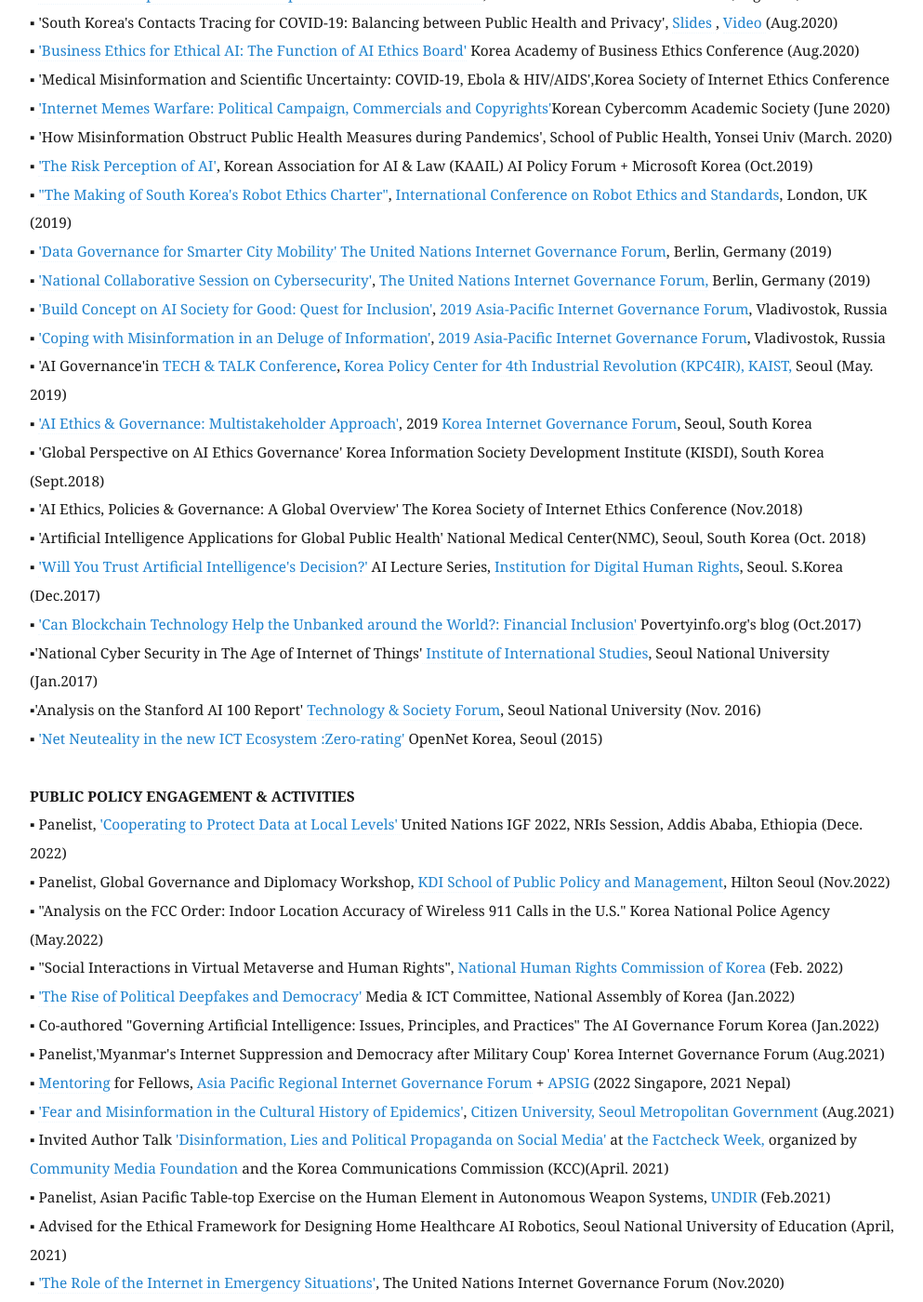
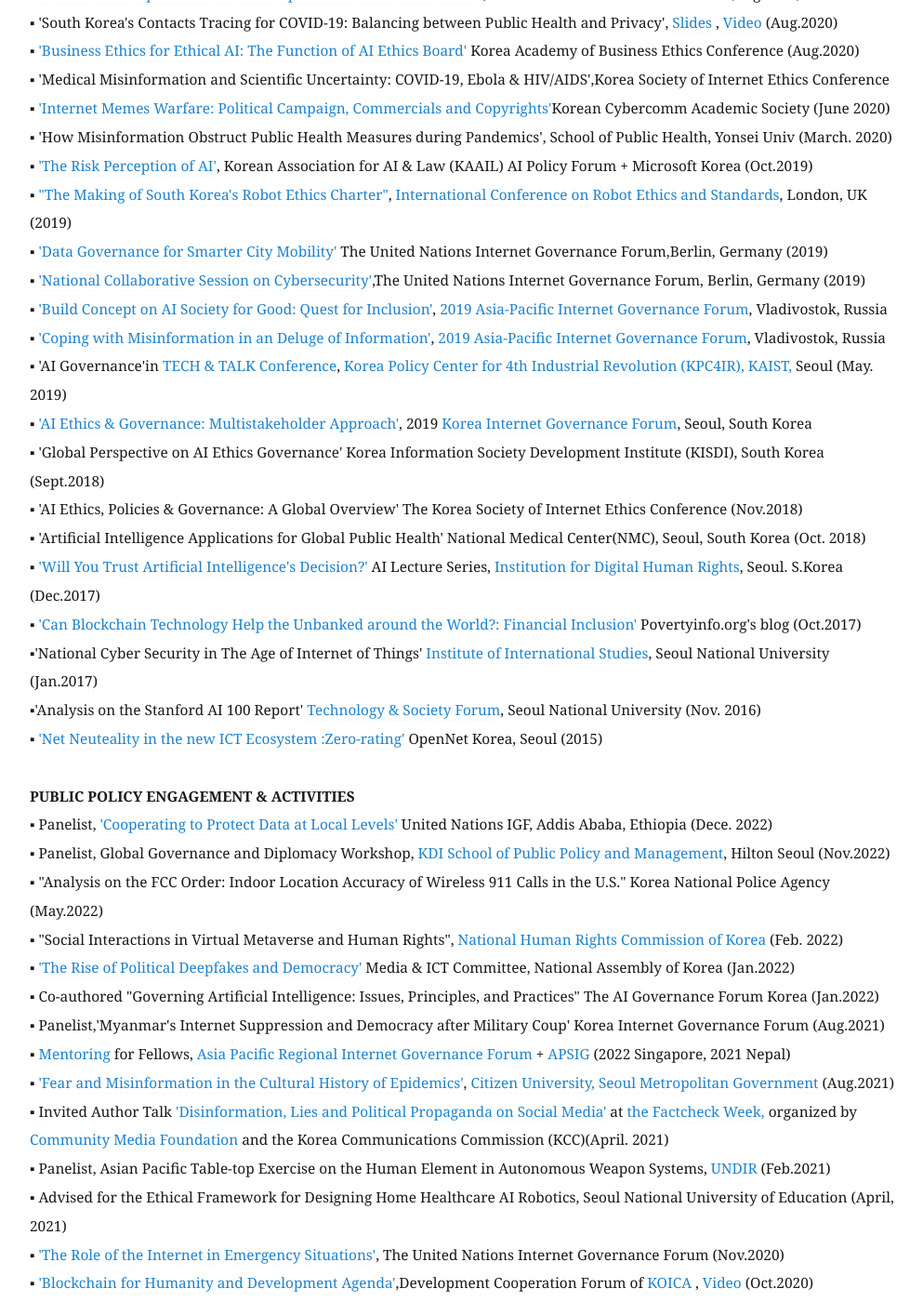
Before and after one commit to eunchangchoi/eunchangchoi.github.io, a Jekyll site: the page built from index.md, in a window 1280 px wide and 1400 px high, scrolled down 4639 px. Shown: the whole window at 93% size, without its empty margins (68-1061 px from the left). Built offline with Jekyll 4.4.1, drawn with Linux system fonts in a browser that asks for light colours; some of the changed lines change nothing that is shown.

Commit message:
Update index.md

```diff
--- a/index.md
+++ b/index.md
@@ -106,8 +106,8 @@
 ▪ 'How Misinformation Obstruct Public Health Measures during Pandemics', School of Public Health, Yonsei Univ (March. 2020)<br>
 ▪ <a href="https://bit.ly/36qHFoj">'The Risk Perception of AI'</a>, Korean Association for AI & Law (KAAIL) AI Policy Forum + Microsoft Korea (Oct.2019) <br>
 ▪ <a href="https://clawar.org/wp-content/uploads/2019/11/ICRES2019_p64_paper_4.pdf">"The Making of South Korea's Robot Ethics Charter"</a>, <a href="https://clawar.org/conference-proceedings/icres-conference/icres-2019-proceedings/"> International Conference on Robot Ethics and Standards</a>, London, UK (2019)<br>
-▪ <a href= "https://www.intgovforum.org/multilingual/content/igf-2019-ws-182-data-governance-for-smarter-city-mobility">'Data Governance for Smarter City Mobility'</a> <a href= "https://www.igf2019.berlin/IGF/Navigation/EN/Home/home.html"> The United Nations Internet Governance Forum</a>, Berlin, Germany (2019)<br>
-▪ <a href="https://www.youtube.com/watch?v=nsZJaB3fx0E&feature=youtu.be&t=1689">'National Collaborative Session on Cybersecurity'</a>, <a href= "https://www.igf2019.berlin/IGF/Navigation/EN/Home/home.html">The United Nations Internet Governance Forum,</a> Berlin, Germany (2019) <br>
+▪ <a href= "https://www.intgovforum.org/multilingual/content/igf-2019-ws-182-data-governance-for-smarter-city-mobility">'Data Governance for Smarter City Mobility'</a>  The United Nations Internet Governance Forum,Berlin, Germany (2019)<br>
+▪ <a href="https://www.youtube.com/watch?v=nsZJaB3fx0E&feature=youtu.be&t=1689">'National Collaborative Session on Cybersecurity'</a>,The United Nations Internet Governance Forum, Berlin, Germany (2019) <br>
 ▪ <a href="https://www.ftp.asia/index.php/s/tLZWIWMG1Qp7oA0">'Build Concept on AI Society for Good: Quest for Inclusion'</a>,<a href="https://2019.aprigf.asia/"> 2019 Asia-Pacific Internet Governance Forum</a>, Vladivostok, Russia <br>
 ▪ <a href="https://www.ftp.asia/index.php/s/HGkuD3YVUBssKrP">'Coping with Misinformation in an Deluge of Information'</a>, <a href="https://2019.aprigf.asia/"> 2019 Asia-Pacific Internet Governance Forum</a>, Vladivostok, Russia <br>
 ▪ 'AI Governance'in <a href="https://kpc4ir.kaist.ac.kr/index.php?mid=kpc4ir_events&document_srl=684"> TECH & TALK Conference</a>,<a href="https://kpc4ir.kaist.ac.kr/"> Korea Policy Center for 4th Industrial Revolution (KPC4IR), KAIST, </a> Seoul (May. 2019)<br>
@@ -123,7 +123,7 @@
   <br>
 
  <strong> PUBLIC POLICY ENGAGEMENT & ACTIVITIES</strong> <br>
-▪ Panelist, <a href="https://www.intgovforum.org/en/content/nris-cooperating-to-protecting-data-at-local-levels">'Cooperating to Protect Data at Local Levels' </a> United Nations IGF 2022, NRIs Session, Addis Ababa, Ethiopia (Dece. 2022) <br>
+▪ Panelist, <a href="https://www.intgovforum.org/en/content/nris-cooperating-to-protecting-data-at-local-levels">'Cooperating to Protect Data at Local Levels' </a> United Nations IGF, Addis Ababa, Ethiopia (Dece. 2022) <br>
 ▪ Panelist, Global Governance and Diplomacy Workshop, <a href="https://www.kdischool.ac.kr/"> KDI School of Public Policy and Management</a>, Hilton Seoul (Nov.2022)<br>
 ▪ "Analysis on the FCC Order: Indoor Location Accuracy of Wireless 911 Calls in the U.S." Korea National Police Agency (May.2022)<br>
 ▪ "Social Interactions in Virtual Metaverse and Human Rights",<a href="https://www.humanrights.go.kr/site/main/index002"> National Human Rights Commission of Korea</a> (Feb. 2022)<br>
```
